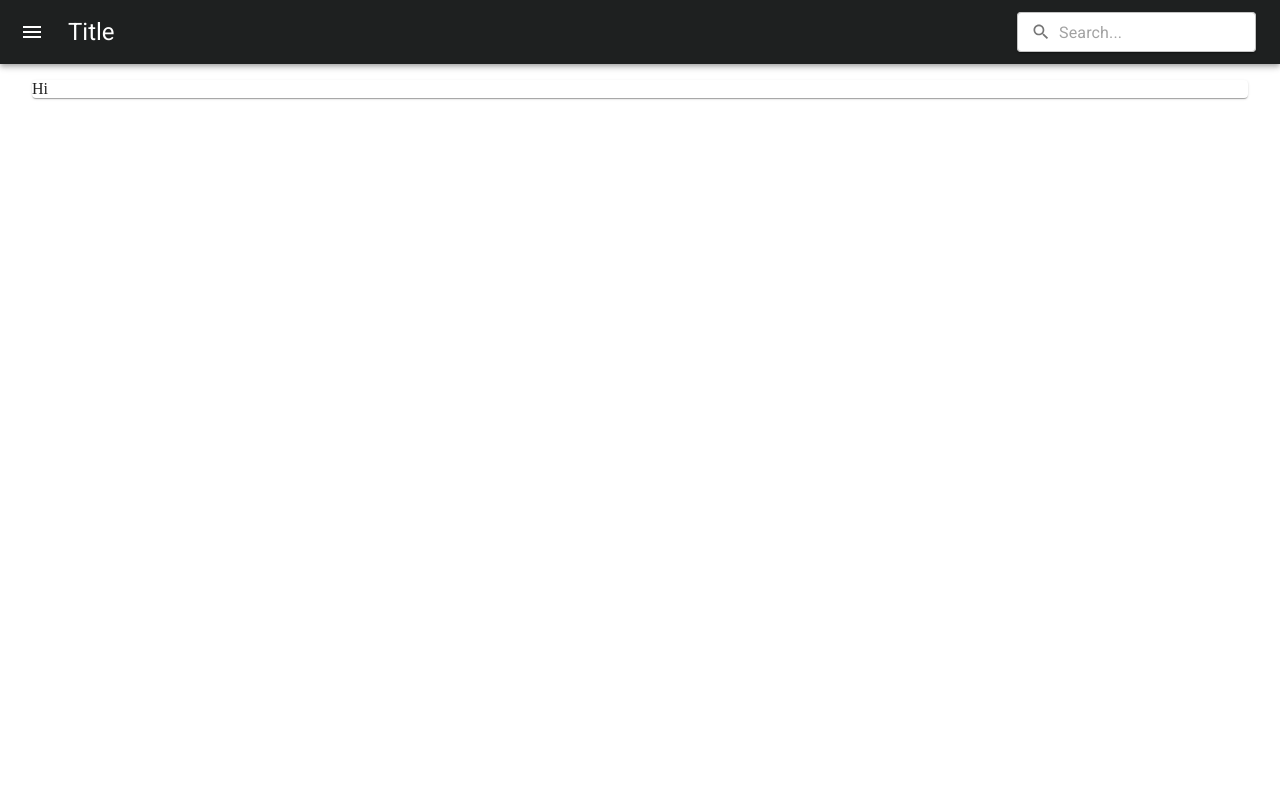
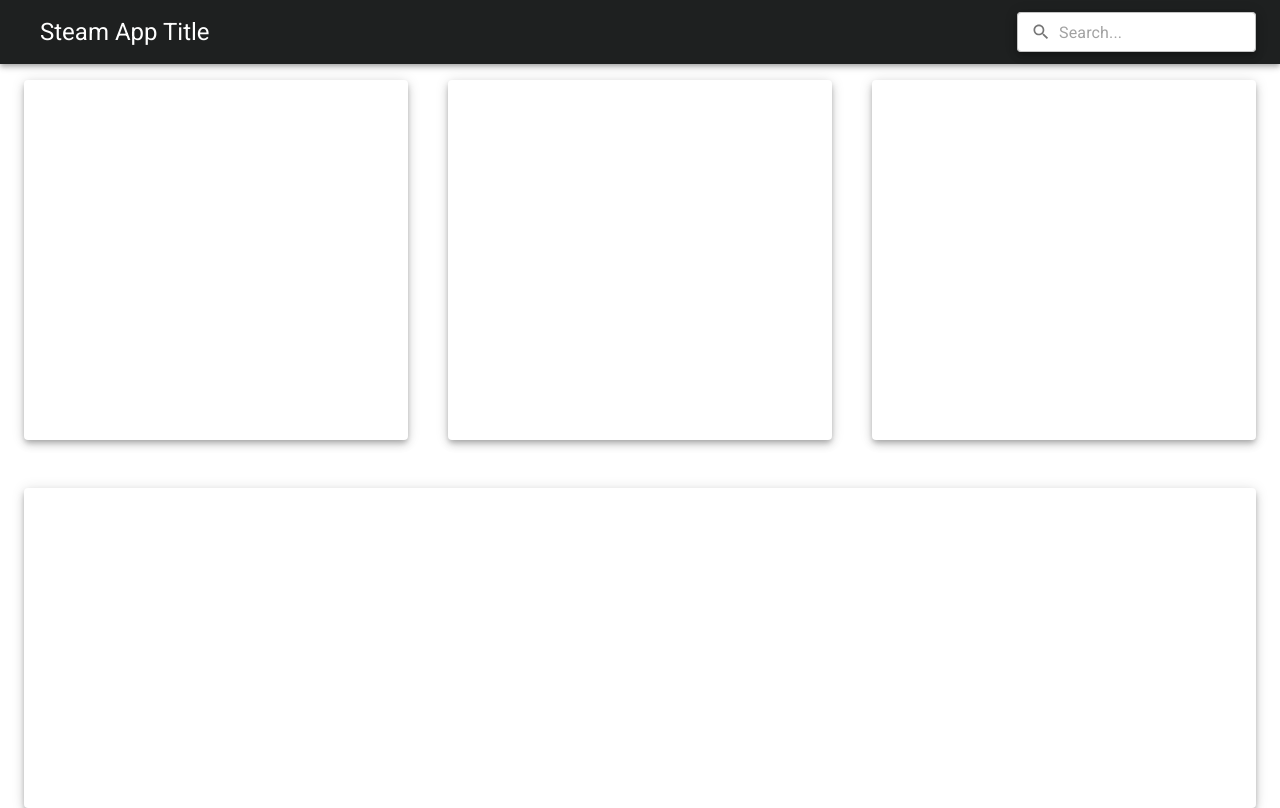
Before and after one commit to Steam-Application/steam-app, a React (Create React App) app: page / in a window 1280 px wide. Built offline with nearby package versions, Linux system fonts and the light colour scheme.

Commit message:
Set up Content. Adjusted Header. Created Home Layout.

```diff
--- a/public/index.html
+++ b/public/index.html
@@ -1,21 +1,16 @@
 <!DOCTYPE html>
 <style>
-  html {
-    height: 100%;
-  }
-  body, div {
-    min-height: 100%;
+  * {
     margin: 0;
-  }
+    padding: 0;
+  };
 </style>
 <html lang="en">
   <head>
     <meta charset="utf-8" />
     <link rel="icon" href="./favicon.ico" />
-    <link
-      rel="stylesheet"
-      href="https://fonts.googleapis.com/css?family=Roboto:300,400,500,700&display=swap"
-    />
+    <link rel="stylesheet" href="https://fonts.googleapis.com/css?family=Roboto:300,400,500,700&display=swap" />
+    <link rel="stylesheet" href="https://fonts.googleapis.com/icon?family=Material+Icons" />
     <title> Steam App </title>
   </head>
   <body>
--- a/src/Theme.js
+++ b/src/Theme.js
@@ -20,4 +20,11 @@ export const themeOptions = {
       main: '#ff9800',
     },
   },
+  components: {
+    MuiPaper: {
+      defaultProps: {
+        elevation: 5
+      }
+    }
+  }
 };
--- a/src/components/layout/Content.js
+++ b/src/components/layout/Content.js
@@ -1,11 +1,13 @@
 import React from 'react';
-import { Paper } from '@mui/material';
+import { Container, Grid } from '@mui/material';
 
 const Content = ({ children }) => {
   return (
-    <Paper sx={{ h: '100%', ml: '2rem', mr: '2rem' }}>
-      {children}
-    </Paper>
+    <Container maxWidth="false">
+      <Grid container justifyContent="center">
+        {children}
+      </Grid>
+    </Container>
   );
 };
 
--- a/src/components/layout/Header.js
+++ b/src/components/layout/Header.js
@@ -1,20 +1,21 @@
 import React from 'react';
+import { Link } from 'react-router-dom';
 import { SearchBox } from '../util/SearchBox.js';
-import { AppBar, Toolbar, IconButton, Typography } from '@mui/material';
-import { Menu } from '@mui/icons-material';
-import { Box } from '@mui/system';
+import { Box, AppBar, Toolbar, MenuItem, Typography } from '@mui/material';
+import { ROUTE_HOME } from '../../config/routes.js';
 
 const Header = () => {
   return (
-    <Box>
-      <AppBar position='static'>
-        <Toolbar >
-          <IconButton color='inherit' sx={{ ml: -1.5, mr: 2 }}>
-            <Menu />
-          </IconButton>
-          <Typography variant='h5' style={{ flex: 1 }}>
-            Title
-          </Typography>
+    <Box sx={{ flexGrow: 1 }}>
+      <AppBar position='static' sx={{ mb: '1rem', height: '4rem' }}>
+        <Toolbar>
+          <Box sx={{ flexGrow: 1 }}>
+            <MenuItem component={Link} to={ROUTE_HOME} sx={{ display: 'inline-grid' }}>
+              <Typography variant='h5'>
+                Steam App Title
+              </Typography>
+            </MenuItem>
+          </Box>
           <SearchBox />
         </Toolbar>
       </AppBar>
--- a/src/components/routes/Route.js
+++ b/src/components/routes/Route.js
@@ -1,15 +1,18 @@
 import React from 'react';
-import { Content, Header } from '../layout/Layout.js';
-import { Route as MyRoute } from 'react-router-dom';
+import { Route as ReactRoute } from 'react-router-dom';
+import { Header, Content } from '../layout/Layout.js';
+import { Grid } from '@mui/material';
 
 const Route = ({ children, ...props }) => {
   return (
-    <MyRoute {...props}>
-      <Header />
-      <Content>
-        {children}
-      </Content>
-    </MyRoute>
+    <ReactRoute {...props}>
+      <Grid>
+        <Header />
+        <Content>
+          {children}
+        </Content>
+      </Grid>
+    </ReactRoute>
   );
 };
 
--- a/src/containers/Home.js
+++ b/src/containers/Home.js
@@ -1,7 +1,33 @@
 import React from 'react';
+import { Grid, Paper } from '@mui/material';
 
 const Home = () => {
-  return <p> Hi </p>;
+  return (
+    <>
+      <Grid container spacing={5} sx={{ mb: '3rem', flexGrow: 1, height: '25rem' }}>
+        <Grid item xs={4}>
+          <Paper sx={{ height: '100%'}}>
+
+          </Paper>
+        </Grid>
+        <Grid item xs={4}>
+          <Paper sx={{ height: '100%'}}>
+
+          </Paper>
+        </Grid>
+        <Grid item xs={4}>
+          <Paper sx={{ height: '100%'}}>
+
+          </Paper>
+        </Grid>
+      </Grid>
+      <Grid xs={12} sx={{ height: '20rem' }}>
+        <Paper sx={{ height: '100%'}}>
+
+        </Paper>
+      </Grid>
+    </>
+  );
 };
 
 export default Home;
```
